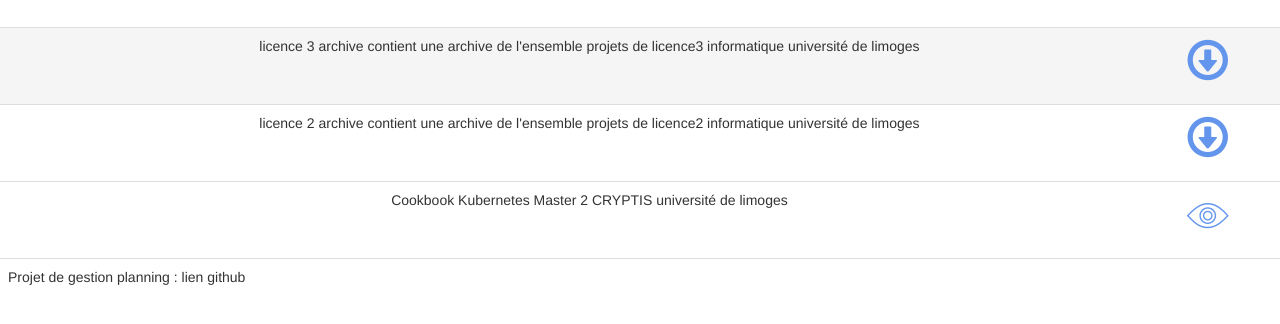
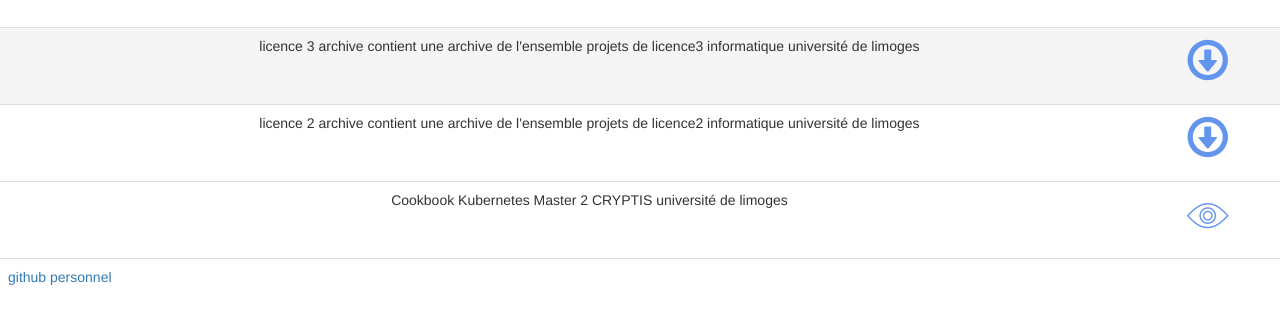
Before and after one commit to kerfala/kerfala_camara_perso, a plain HTML site: page pages/archives.html in a window 1280 px wide. Shown: the part 102-426 px from the top of the page. Drawn offline with nearby package versions, Linux system fonts and the light colour scheme; some packages are replaced by stand-ins of ours.

Commit message:
modification2138

```diff
--- a/pages/archives.html
+++ b/pages/archives.html
@@ -74,7 +74,7 @@
            </td>
         </tr>
         <tr>
-           <td> Projet de gestion planning : lien github </td>
+           <td> <a href="https://github.com/kerfala" > github personnel </a></td>
            <td> </td>
         </tr>
   </table>
```
